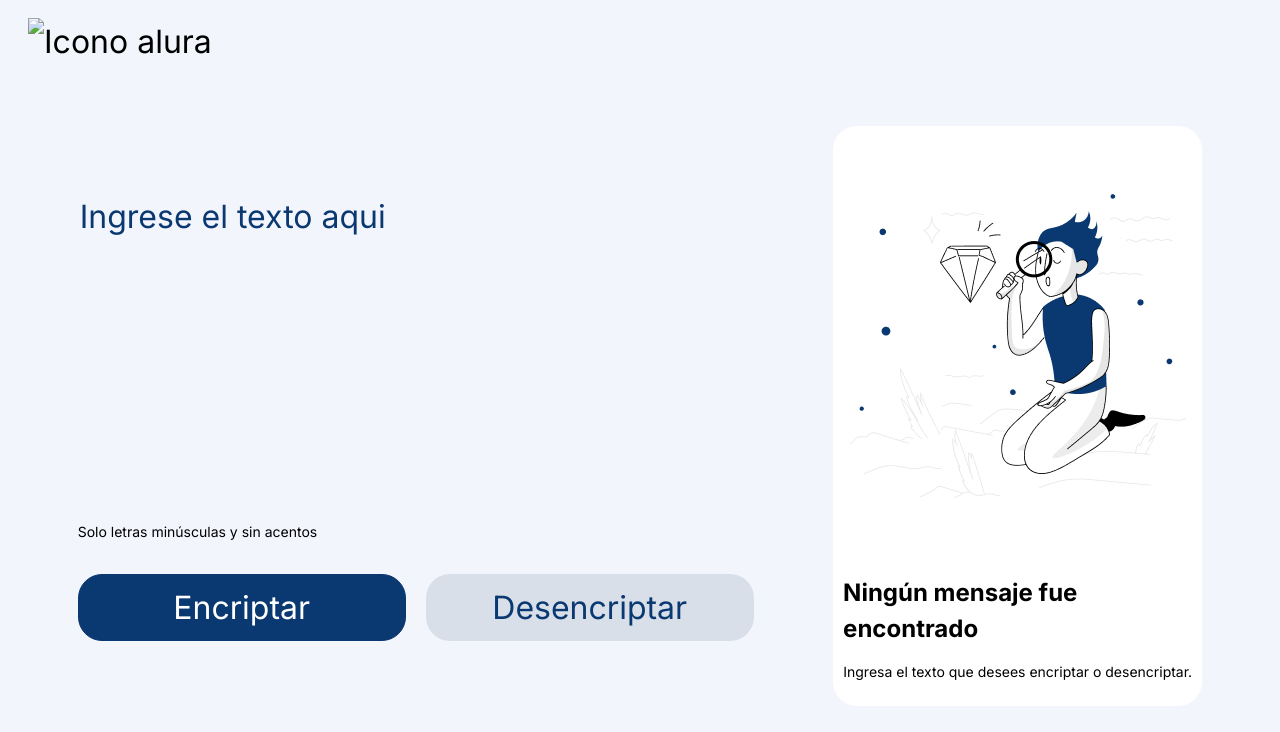
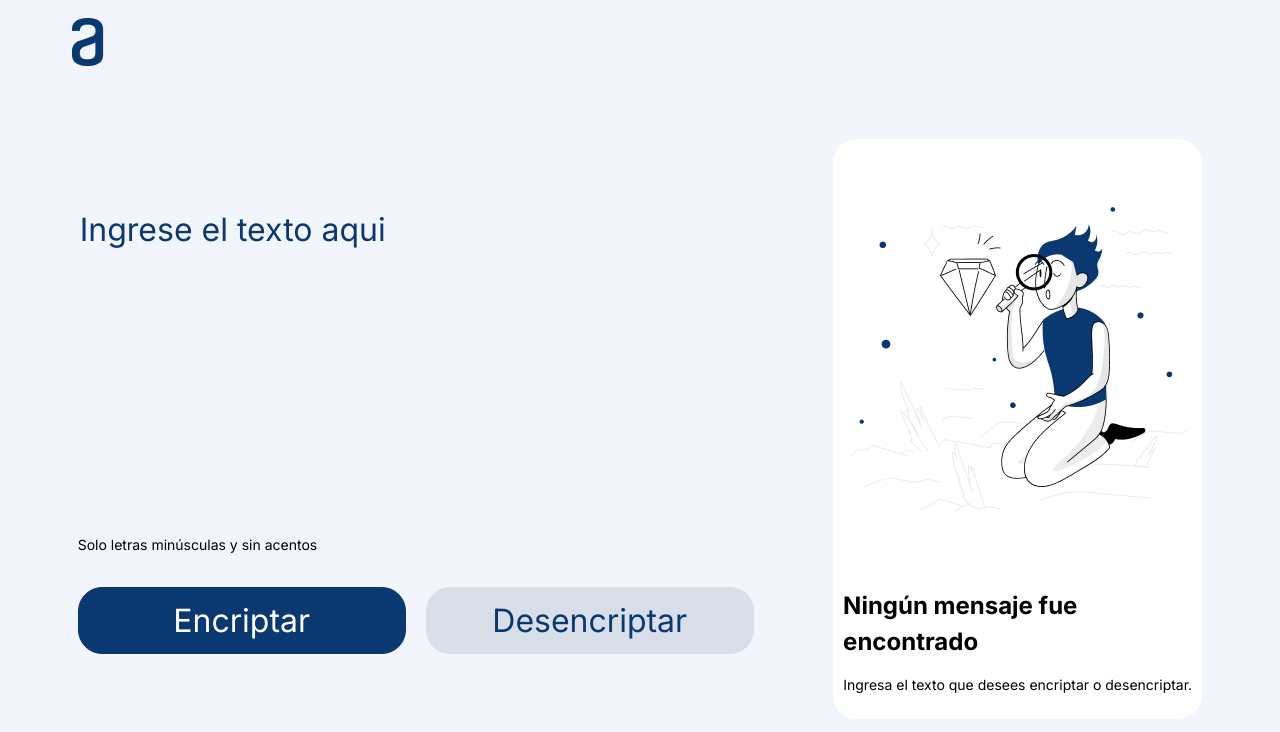
Before and after one commit to deidmon/Reto_encriptador, a plain HTML site: page index.html in a window 1280 px wide. Drawn offline with Linux system fonts and the light colour scheme; the site is published under a folder, as on GitHub Pages, so addresses that start at the root find nothing.

Commit message:
Update index.html
Corregir imagen que no se muestra

```diff
--- a/index.html
+++ b/index.html
@@ -11,7 +11,7 @@
 </head>
 <body>
     <header>
-        <img class = 'logo' src="/imagenes/Logo.png" alt="Icono alura">
+        <img class = 'logo' src="imagenes/Logo.png" alt="Icono alura">
     </header>
     <main>
         <section class="section-encriptador">
```
